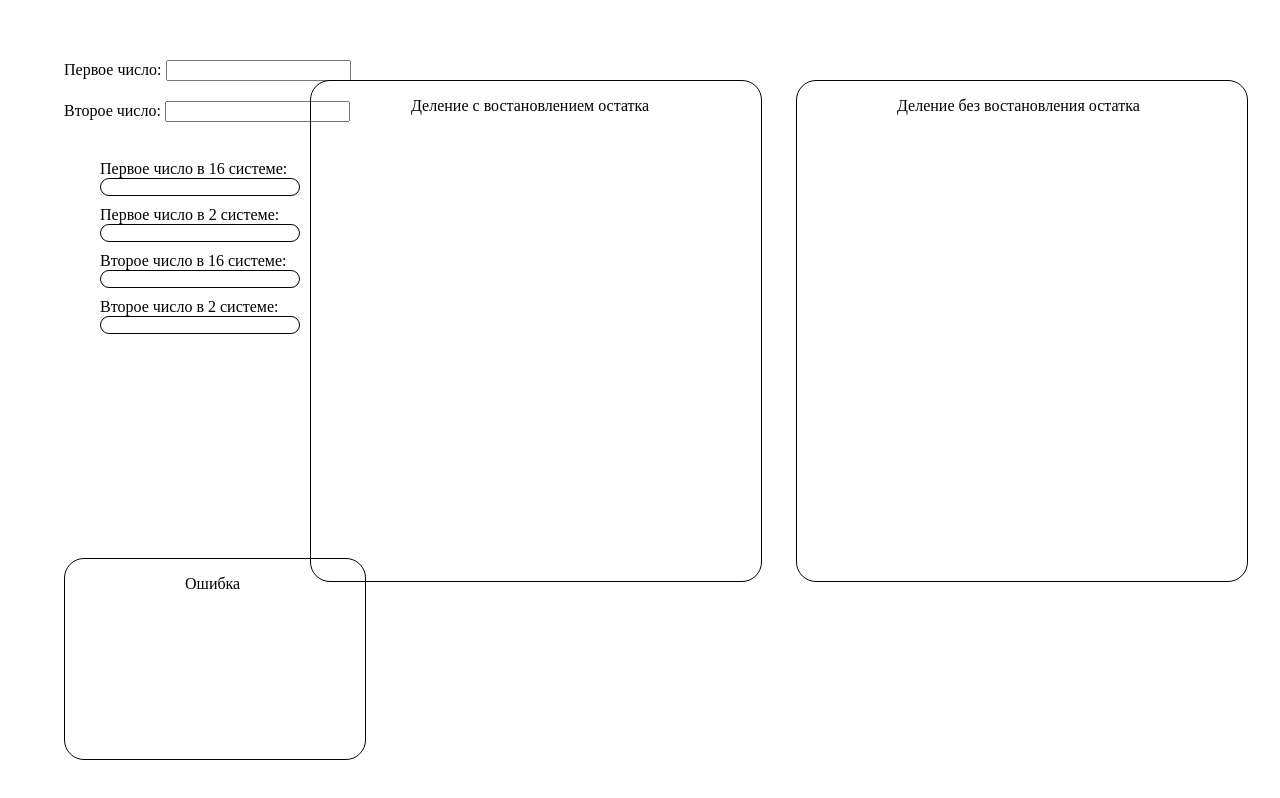
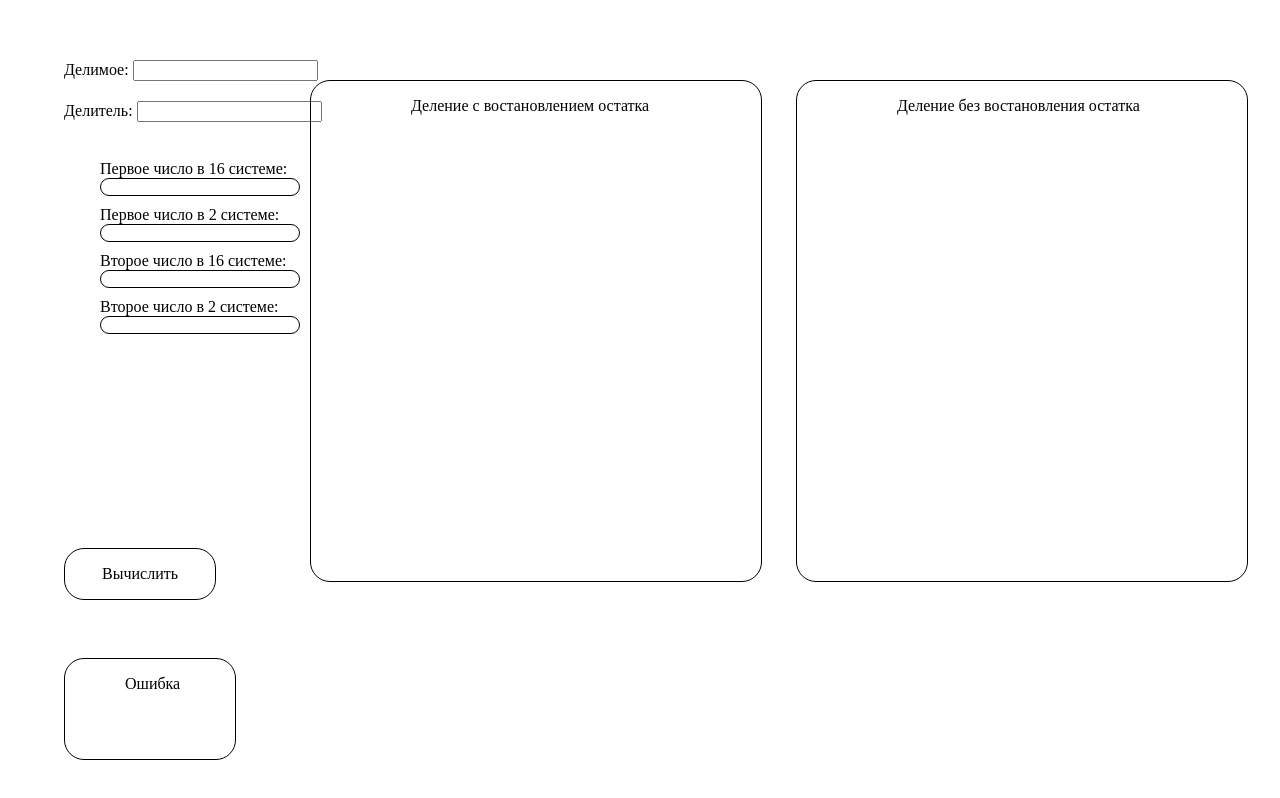
Before and after one commit to Kria69/division-of-numbers-in-the-binary-system, a plain HTML site: page index.html in a window 1280 px wide. Drawn offline with Linux system fonts and the light colour scheme.

Commit message:
v3
Обработка ошибок и их вывод

```diff
--- a/index.html
+++ b/index.html
@@ -9,11 +9,11 @@
 <body>
     <form class="input">
         <div>
-            <label>Первое число:</label>
+            <label>Делимое:</label>
             <input type="text" id="firstNum">
         </div>
         <div>
-            <label>Второе число:</label>
+            <label>Делитель:</label>
             <input type="text" id="secondNum">
         </div>
     </form>
@@ -41,6 +41,7 @@
         <p class="text_error">Ошибка<p>
         <p class="output_error"></p>
     </div>
+    <div class="button" onclick="calculateAndDisplayResult()"><span>Вычислить</span></div>
     <script src="main.js"></script>
 </body>
 </html>
--- a/main.js
+++ b/main.js
@@ -2,41 +2,69 @@ const inputs = document.querySelectorAll('.input input[type="text"]');
 inputs.forEach(input => {
     input.addEventListener('input', function() {
         handleInputChange(this, document.querySelectorAll(`.${this.id}`));
-        calculateAndDisplayResult();
     });
 });
 
-// Функция для обработки события ввода числа
+// Обработка события ввода чисел
 function handleInputChange(input, outputs) {
     outputs.forEach(output => {
         if (output.classList.contains("hex")) {
             output.textContent = input.value.toUpperCase(); // Вывод в 16-ричной системе
         } else if (output.classList.contains("bin")) {
-            const decimalValue = parseInt(input.value, 16); // Преобразуем введенное значение из 16-ричной в десятичную
+            const decimalValue = parseInt(input.value, 16);
             output.textContent = decimalValue.toString(2); // Вывод в 2-ичной системе
         }
     });
 }
 
 // Функция для сложения двух чисел в двоичной системе
-function addBinary(bin1, bin2) {
+function divisionBinary(bin1, bin2) {
     const num1 = parseInt(bin1, 2);
     const num2 = parseInt(bin2, 2);
-    const sum = num1 + num2;
-    return sum.toString(2);
+    const schp = num1 + num2;
+    return schp.toString(2);
 }
 
-// Функция для вычисления и отображения результата сложения
+// Функция для вычисления и отображения результата
 function calculateAndDisplayResult() {
     const firstNumHex = document.getElementById('firstNum').value;
     const secondNumHex = document.getElementById('secondNum').value;
+    // Проверяем, что хотя бы одно из полей не пусто
+    if (firstNumHex.trim() === '' || secondNumHex.trim() === '') {
+        document.querySelector('.output_error').textContent = 'Число не введено';
+        return;
+    }
+    // Проверяем, что хотя бы одно из чисел не является отрицательным
+    if (firstNumHex.includes('-') || secondNumHex.includes('-')) {
+        document.querySelector('.output_error').textContent = 'Нельзя вводить отрицательные числа';
+        return;
+    }
+    // Проверяем, что хотя бы одно из чисел не содержит кириллицу
+    if (/[а-яА-Я]/.test(firstNumHex) || /[а-яА-Я]/.test(secondNumHex)) {
+        document.querySelector('.output_error').textContent = 'Некорректный ввод';
+        return;
+    }
+    // Проверяем, содержат ли введенные числа символы, не являющиеся допустимыми для 16-ричной системы
+    if (!/^[0-9A-Fa-f]+$/.test(firstNumHex) || !/^[0-9A-Fa-f]+$/.test(secondNumHex)) {
+        document.querySelector('.output_error').textContent = 'Некорректный ввод';
+        return;
+    }
+    const firstNumDecimal = parseInt(firstNumHex, 16);
+    const secondNumDecimal = parseInt(secondNumHex, 16);
+    // Проверяем, что оба числа не превышают 16 бит
+    if (firstNumDecimal > 32767 || secondNumDecimal > 32767) {
+        document.querySelector('.output_error').textContent = 'Введенные числа не должены превышать 2 байта';
+        return;
+    }
     const firstNumBinary = (parseInt(firstNumHex, 16)).toString(2);
     const secondNumBinary = (parseInt(secondNumHex, 16)).toString(2);
-    const sumBinary = addBinary(firstNumBinary, secondNumBinary);
-    const sumHex = parseInt(sumBinary, 2).toString(16).toUpperCase();
+    const schpBinary = divisionBinary(firstNumBinary, secondNumBinary);
+    const schpHex = parseInt(schpBinary, 2).toString(16).toUpperCase();
     // Получаем все элементы с классом 'output_text' и обновляем их содержимое
     const outputTextElements = document.querySelectorAll('.output_text');
     outputTextElements.forEach(element => {
-        element.textContent = sumHex;
+        element.textContent = schpHex;
     });
+    // Очищаем сообщение об ошибке, если оно было выведено ранее
+    document.querySelector('.output_error').textContent = '';
 }
--- a/style.css
+++ b/style.css
@@ -66,8 +66,8 @@
 }
 
 .error{
-    width: 300px;
-    height: 200px;
+    width: 170px;
+    height: 100px;
     position: absolute;
     bottom: 5%;
     left: 5%;
@@ -76,14 +76,29 @@
 }
 
 .output_error{
-    width: 250px;
-    height: 150px;
+    width: 150px;
+    height: 50px;
     position: absolute;
-    top: 10%;
+    top: 25%;
     right: 5%;
     overflow: auto;
+    font-size: 15px;
 }
 
 .text_error{
-    margin-left: 120px;
+    margin-left: 60px;
 }
+
+.button{
+    width: 150px;
+    height: 50px;
+    position: absolute;
+    bottom: 25%;
+    left: 5%;
+    border: 1px solid black;
+    border-radius: 20px;
+    cursor: pointer;
+    justify-content: center;
+    align-items: center;
+    display: flex;
+}
```
